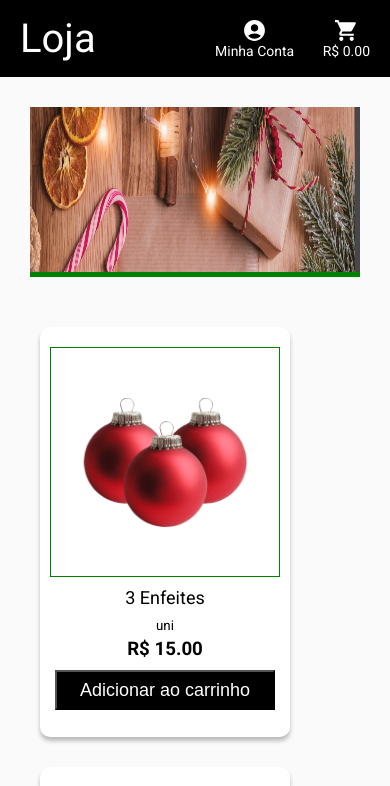
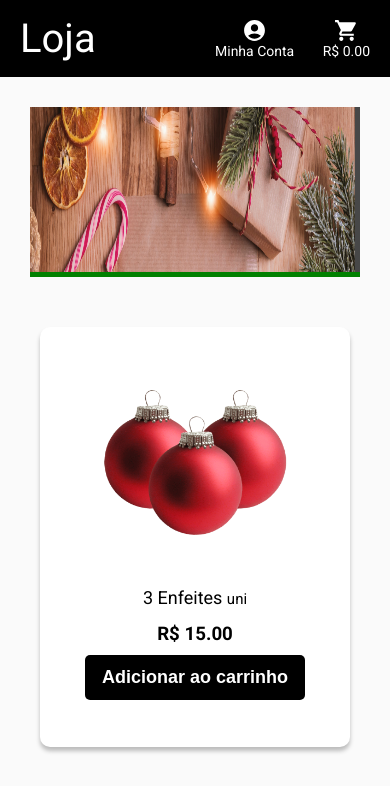
Before and after one commit to Sara01romao/loja-natal, a React (Create React App) app: page / in a window 390 px wide. Shown: the top 786 px of the page. Built offline with nearby package versions, Linux system fonts and the light colour scheme.

Commit message:
Ajustes layout cards e responsivo

```diff
--- a/src/components/Cards/index.jsx
+++ b/src/components/Cards/index.jsx
@@ -9,6 +9,7 @@ export default function Cards(){
     let {count, setCount} = useContext(CartContext);
     let {myCart, setMyCart} = useContext(CartContext);
     let {total, setTotal} = useContext(CartContext);
+
 
     function addCart(produto) {
         pushCart(produto);
@@ -60,12 +61,12 @@ export default function Cards(){
                     <img src={p.img} alt={p.name}/>
 
                     <div className="txtCard">
-                        <p>{p.name}</p>
-                        <small>{p.type}</small>
+                        <p>{p.name} <small>{p.type}</small></p>
+
                         <h3>R$ {p.price.toFixed(2)} </h3>
                     </div>
 
-                    <button onClick={()=> addCart(p)}> {p.qtd}Adicionar ao carrinho</button>
+                    <button onClick={()=> addCart(p)}> Adicionar ao carrinho</button>
                 </Card>
                 )
             })}
--- a/src/components/Cards/styled.js
+++ b/src/components/Cards/styled.js
@@ -10,12 +10,16 @@ export const DivCards = styled.div`
     align-items: center;
     padding:0px 10px;
     /* border: 1px solid red; */
+
+    @media (max-width: 425px) {
+         justify-content: center;
+    }
 `
 
-
 export const Card= styled.div`
-    width: 250px;
-    height: 410px;
+    max-width: 390px;
+    width: 100%;
+    height: 420px;
     padding: 20px;
     display: flex;
     flex-direction: column;
@@ -23,14 +27,19 @@ export const Card= styled.div`
     box-shadow: 0px 4px 4px rgba(0, 0, 0, 0.25);
     border-radius: 10px;
     background-color: #fff;
-    margin-bottom: 30px;
+    margin-bottom: 40px;
+
+    @media (min-width: 426px) and (max-width: 768px){
+        max-width: 300px;
+    }
 
     img{
-        border: 1px solid green;
-        width: 230px;
+
+        width: 250px;
         padding: 20px;
         height: 230px;
         object-fit: contain;
+
     }
 
     .txtCard{
@@ -51,10 +60,22 @@ export const Card= styled.div`
     button{
         background-color: #000;
         color: #fff;
+        border:none;
         width: 220px;
-        height: 40px;
+        height: 45px;
         font-size: 18px;
+        font-weight: bold;
+        transition: 0.2s;
+        cursor: pointer;
+        border-radius: 5px;
 
     }
 
+    button:hover{
+        background-color: #DA0037;
+    }
+
+
+
+
 `
--- a/src/pages/Home/styles.js
+++ b/src/pages/Home/styles.js
@@ -4,7 +4,11 @@ import styled from "styled-components";
 
 export const HomeSection = styled.section`
 
-        padding: 0px 30px;
+    padding: 0px 30px;
+
+    @media (max-width:376px){
+        padding: 0px 20px
+    }
 
     .imgNatal{
 
```
